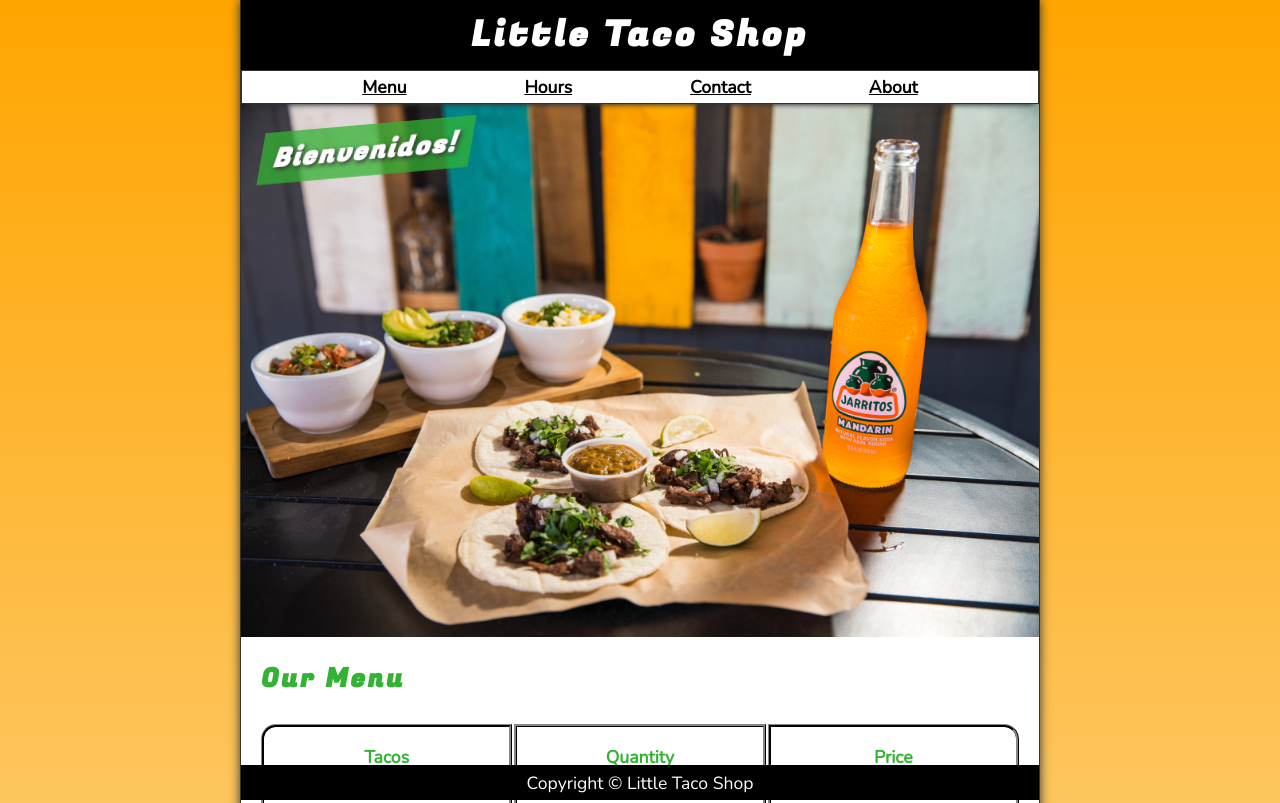
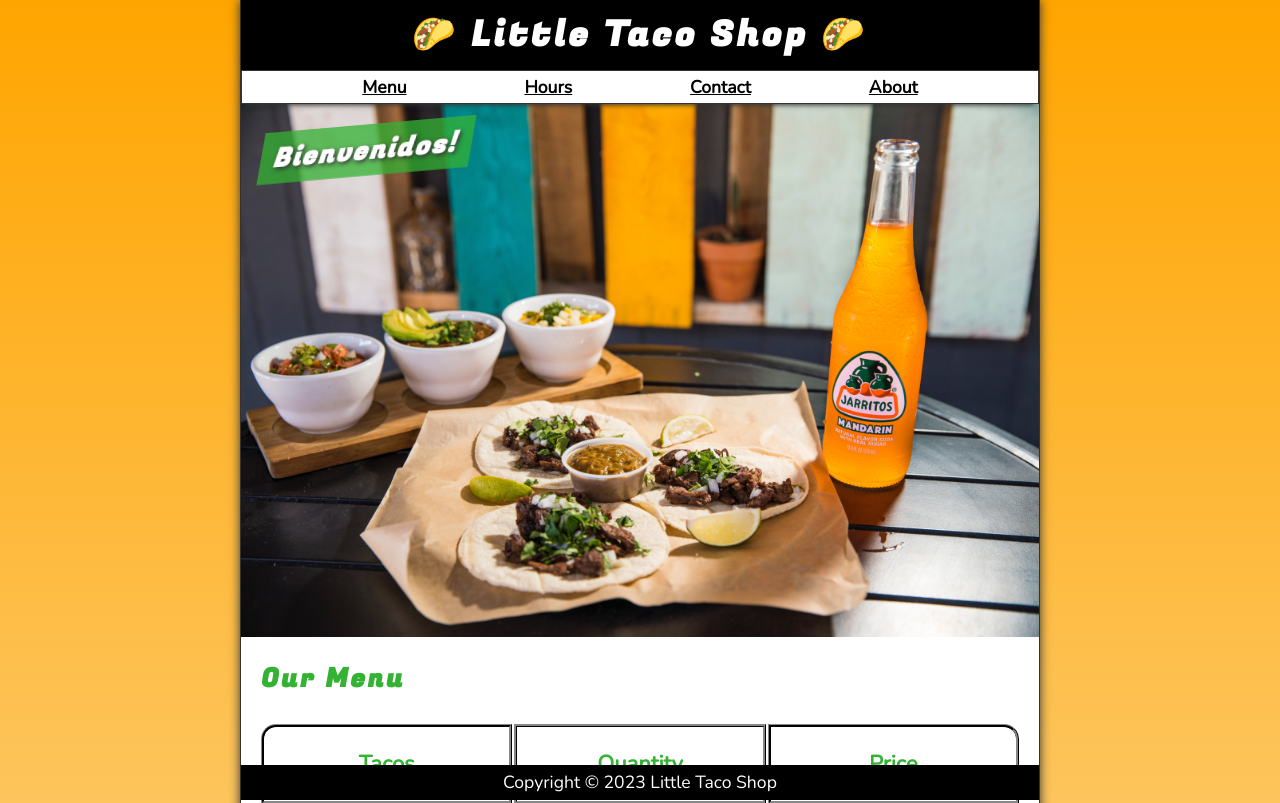
Before and after one commit to Intira-72/css-learning-project, a plain HTML site: page CSS Complete Project For Beginners/index.html in a window 1280 px wide. Shown: the top 803 px of the page. Drawn offline with nearby package versions, Linux system fonts and the light colour scheme.

Commit message:
finally project

```diff
--- a/CSS Complete Project For Beginners/css/style.css
+++ b/CSS Complete Project For Beginners/css/style.css
@@ -25,21 +25,22 @@ input, button, textarea {
     --FS: clamp(1rem, 2.2vh, 1.5rem );
 
     /* COLORS */
+    --BGCOLOR-FADE: rgb(252, 220, 160);
     --BGCOLOR: orange;
-    --BGCOLOR-FADE: rgb(252, 220, 160);
     --BGIMAGE: linear-gradient(to bottom, var(--BGCOLOR), var(--BGCOLOR-FADE));
     --BODY-BGCOLOR: #FFF;
+    --BORDER-COLOR: #333;
+    --BUTTON-COLOR: var(--HEADER-COLOR);
     --FONT-COLOR: #000;
-    --BORDER-COLOR: #333;
+    --HEADER-BGCOLOR: #000;
+    --HEADER-COLOR: #FFF;
+    --HERO-BGCOLOR: rgba(51, 178, 51, 0.75);
+    --HERO-COLOR: #FFF;
     --HIGHLIGHT-COLOR: rgb(51, 178, 51);
+    --LINK-ACTIVE: orange;
     --LINK-COLOR: #000;
     --LINK-HOVER: hsla(0, 0%, 0%. 0.6);
-    --LINK-ACTIVE: orange;
-    --HEADER-BGCOLOR: #000;
-    --HEADER-COLOR: #FFF;
     --NAV-BGCOLOR: #FFF;
-    --HERO-COLOR: #FFF;
-    --HERO-BGCOLOR: rgba(51, 178, 51, 0.75);
 
 
     /* || BORDERS */
@@ -52,6 +53,25 @@ input, button, textarea {
 
     /* || STANDATD MARGIN */
     --MARGIN: clamp(1em, 2.5vh, 1.5em) 0;
+}
+
+/* || DARK MODE */
+@media (prefers-color-scheme: dark) {
+    :root {
+        --BGCOLOR-FADE: gray;
+        --BGCOLOR: #000;
+        --BODY-BGCOLOR: #333;
+        --BORDER-COLOR: whitesmoke;
+        --BUTTON-COLOR: #000;
+        --FONT-COLOR: whitesmoke;
+        --HEADER-COLOR: whitesmoke;
+        --HERO-COLOR: #333;
+        --HIGHLIGHT-COLOR: whitesmoke;
+        --LINK-ACTIVE: rgb(252, 200, 103);
+        --LINK-COLOR: whitesmoke;
+        --LINK-HOVER: orange;
+        --NAV-BGCOLOR: rgb(20, 20, 20);
+    }
 }
 
 /* || UTILITY CLASSES */
@@ -243,7 +263,7 @@ a:active {
     padding: 0.5em;
     border-radius: var(--BORDER-RADIUS);
     background-color: var(--HIGHLIGHT-COLOR);
-    color: var(--HEADER-COLOR);
+    color: var(--BUTTON-COLOR);
 }
 
 /* || MENU */
@@ -313,3 +333,20 @@ thead th:last-child {
 tfoot td {
     border-radius: 0 0 var(--BORDER-RADIUS) var(--BORDER-RADIUS);
 }
+
+@media screen and (min-width: 576px) {
+    .header__h1::before {
+        content: "🌮 ";
+    }
+
+    .header__h1::after {
+        content: " 🌮";
+    }
+
+    .menu__cr,
+    .menu__sf,
+    .menu__cs,
+    .menu__header {
+        font-size: 125%;
+    }
+}
--- a/CSS Complete Project For Beginners/index.html
+++ b/CSS Complete Project For Beginners/index.html
@@ -9,7 +9,7 @@
     <title>The Little Taco Shop</title>
     <link rel="icon" href="favicon.ico" type="image/x-icon">
     <link rel="stylesheet" href="css/style.css">
-    <!-- <script src="js/main.js" defer></script> -->
+    <script src="js/main.js" defer></script>
 </head>
 
 <body>
```
